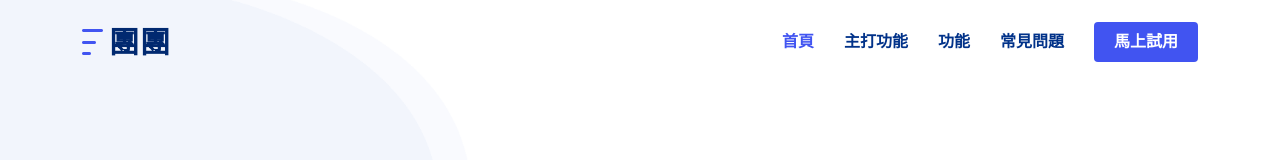
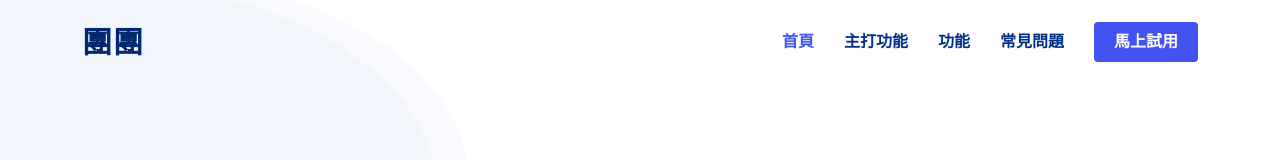
Before and after one commit to chatmind-studio/tuantuan-website, a plain HTML site: page index.html in a window 1280 px wide. Shown: the top 160 px of the page. Drawn offline with nearby package versions, Linux system fonts and the light colour scheme.

Commit message:
remove logo

```diff
--- a/index.html
+++ b/index.html
@@ -45,7 +45,6 @@
     <div class="container-fluid container-xl d-flex align-items-center justify-content-between">
 
       <a href="index.html" class="logo d-flex align-items-center">
-        <img src="assets/img/logo.png" alt="">
         <span>團團</span>
       </a>
 
@@ -475,7 +474,6 @@
         <div class="row gy-4">
           <div class="col-lg-5 col-md-12 footer-info">
             <a href="index.html" class="logo d-flex align-items-center">
-              <img src="assets/img/logo.png" alt="">
               <span>團團</span>
             </a>
             <p>團團是屬於聊思工作室的產品, 其目的為輔助團購作業流程。聊思工作室致力於透過 LINE 官方帳號和網頁應用等數位服務, 幫助中小企業或商家減少人力和時間成本。</p>
```
